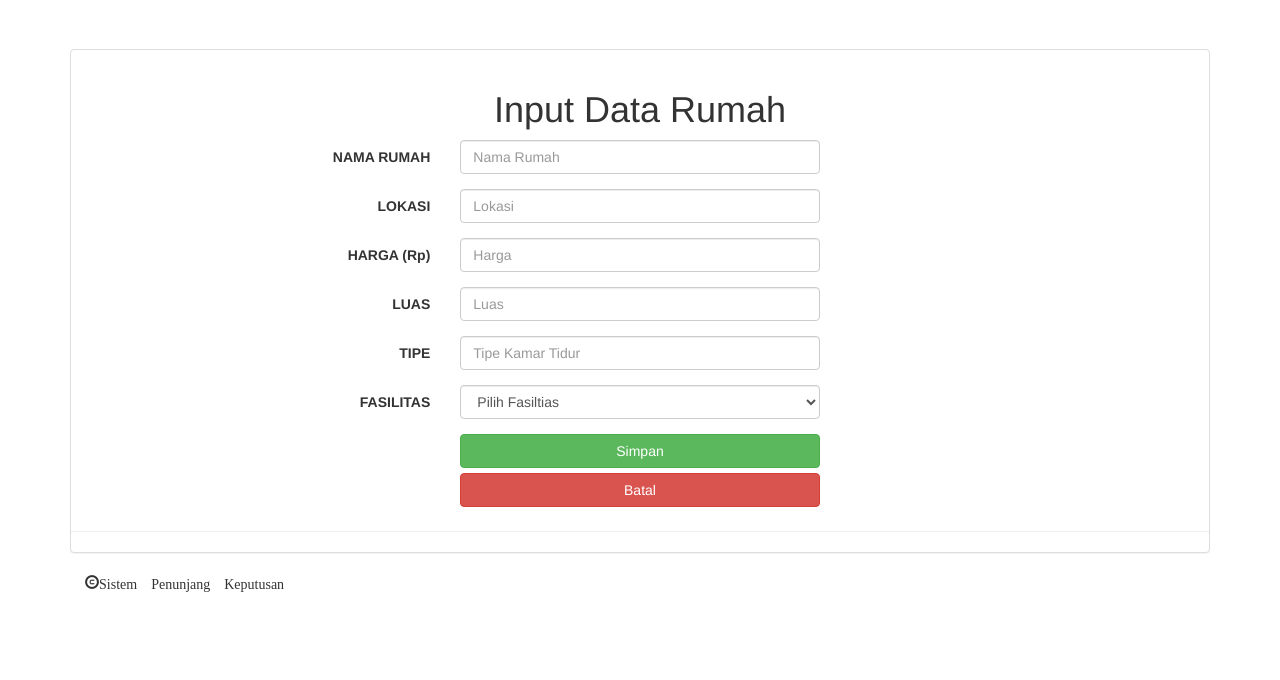
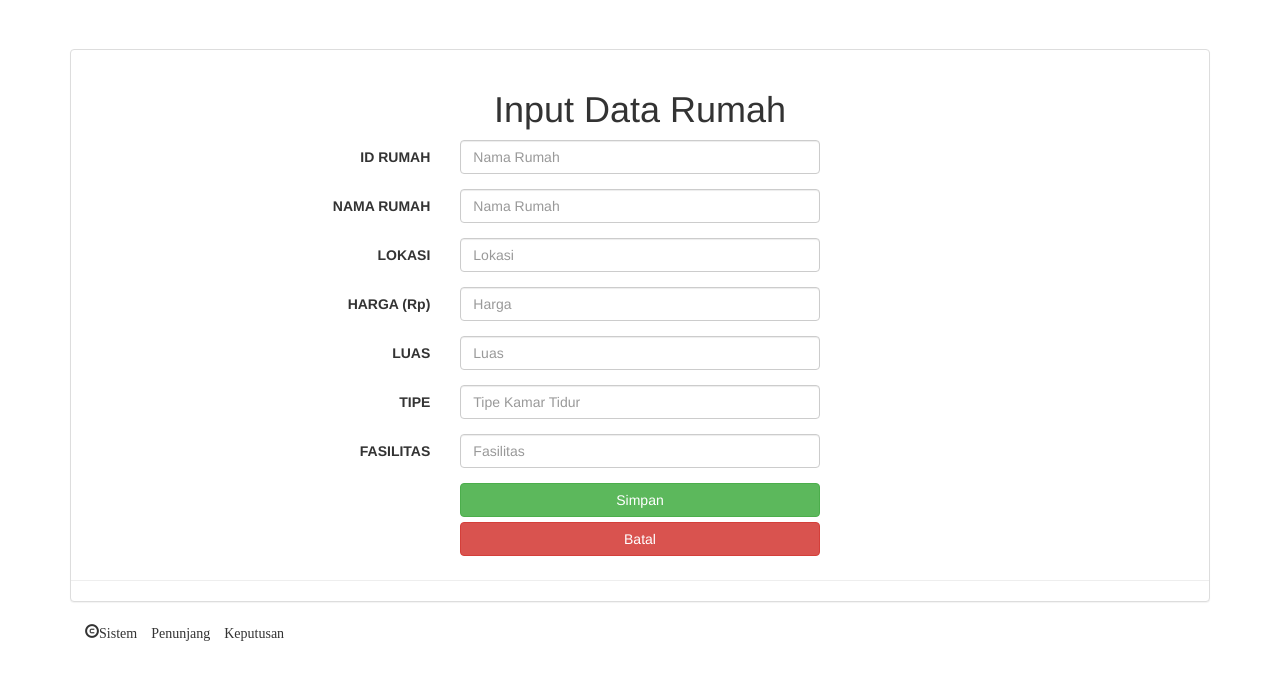
Before and after one commit to spras00/spk_zawa, a CodeIgniter app: page /spk_zawa/rumah/input in a window 1280 px wide. Shown: the part 51-731 px from the top of the page. Run offline with CodeIgniter, Linux system fonts and the light colour scheme; some libraries are stand-ins or nearby versions.

Commit message:
Update input_rumah.php

```diff
--- a/application/views/input_rumah.php
+++ b/application/views/input_rumah.php
@@ -6,6 +6,12 @@
 ?>
 <?php echo form_open('rumah/input');?>
 <div class="form-horizontal">
+			<div class="form-group">
+				<label for="id_rumah" class="control-label col-sm-4">ID RUMAH</label>
+				<div class="col-xs-4">
+				<input type="text" class="form-control" name="id_a" placeholder="Nama Rumah">
+				</div>
+			</div>
 			<div class="form-group">
 				<label for="nm_alternatif" class="control-label col-sm-4">NAMA RUMAH</label>
 				<div class="col-xs-4">
@@ -40,12 +46,7 @@
 			<div class="form-group">
 				<label for="fasilitas" class="control-label col-sm-4">FASILITAS</label>
 				<div class="col-xs-4">
-				<select class="form-control" name="fasilitas">
-					<option value="">	Pilih Fasiltias	</option>
-					<option value="Un Furnish">Un Furnish</option>
-					<option value="Semi Furnish">Semi Furnish</option>
-					<option value="Full Furnish">Full Furnish</option>
-				</select>
+				<input type="text" class="form-control" name="fasilitas" placeholder="Fasilitas">
 				</div>
 			</div>
 			<div class="form-group">
```
